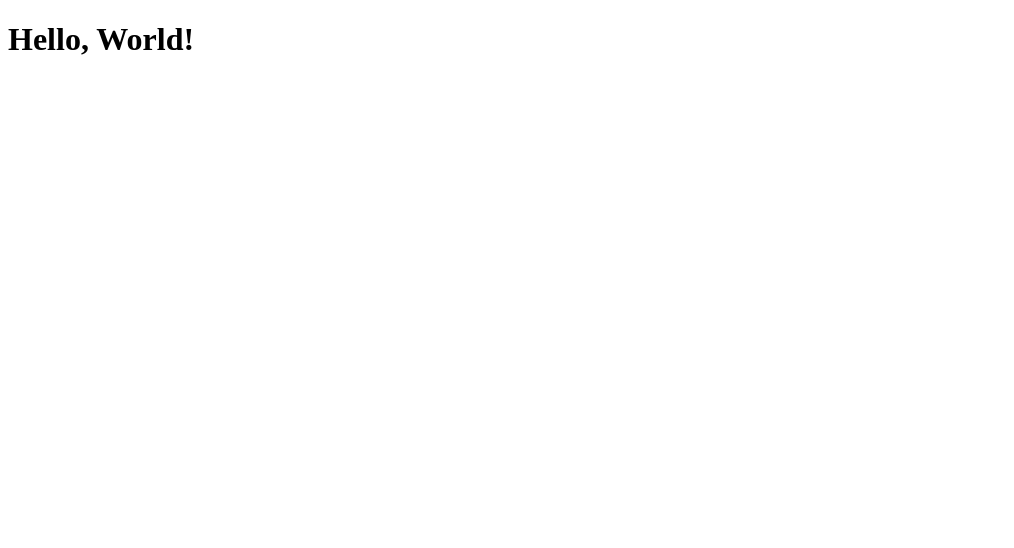
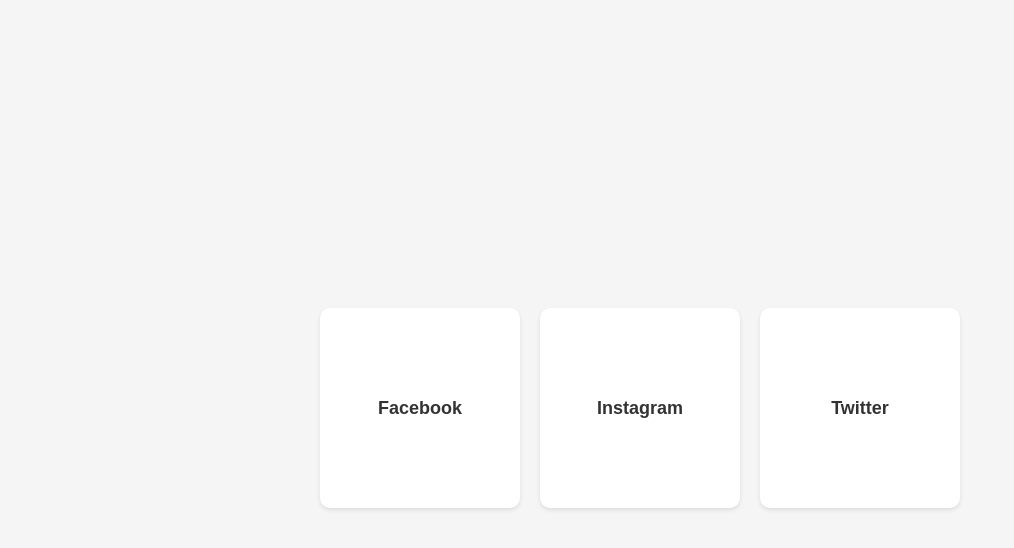
Before and after one commit to 3r08r/3r08r.github.io, a plain HTML site: page index.html in a window 1280 px wide. Shown: the whole page, without its empty margins (0-1014 px from the left). Drawn offline with Linux system fonts and the light colour scheme.

Commit message:
makebetter

```diff
--- a/index.html
+++ b/index.html
@@ -1,9 +1,53 @@
 <!DOCTYPE html>
 <html>
 <head>
-    <title>Hello, World!</title>
+    <title>My Social Linktree</title>
+    <style>
+        body {
+            display: flex;
+            flex-wrap: wrap;
+            justify-content: center;
+            align-items: center;
+            height: 100vh;
+            background-color: #f5f5f5;
+            font-family: Arial, sans-serif;
+        }
+
+        .link {
+            display: flex;
+            align-items: center;
+            justify-content: center;
+            width: 200px;
+            height: 200px;
+            margin: 10px;
+            background-color: #ffffff;
+            border-radius: 10px;
+            box-shadow: 0 2px 4px rgba(0, 0, 0, 0.1);
+            transition: transform 0.3s ease;
+        }
+
+        .link:hover {
+            transform: scale(1.05);
+        }
+
+        .link a {
+            text-decoration: none;
+            color: #333333;
+            font-size: 18px;
+            font-weight: bold;
+        }
+    </style>
 </head>
 <body>
-    <h1>Hello, World!</h1>
+    <div class="link">
+        <a href="https://www.facebook.com">Facebook</a>
+    </div>
+    <div class="link">
+        <a href="https://www.instagram.com">Instagram</a>
+    </div>
+    <div class="link">
+        <a href="https://www.twitter.com">Twitter</a>
+    </div>
+    <!-- Add more social links here -->
 </body>
 </html>
```
